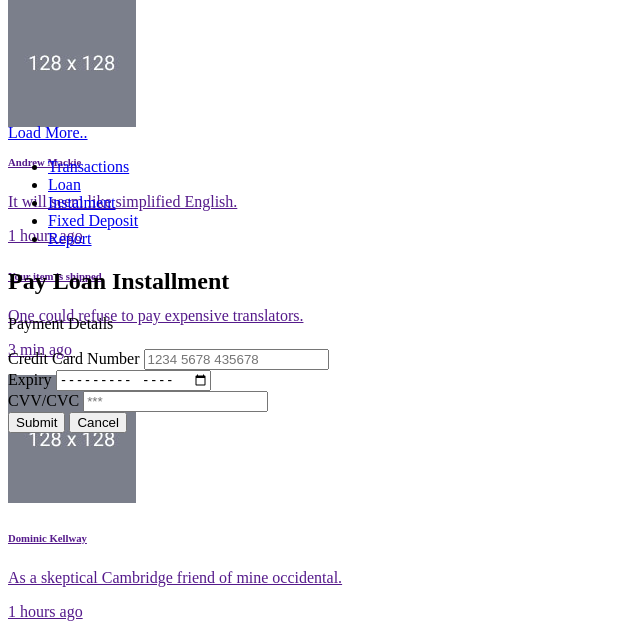
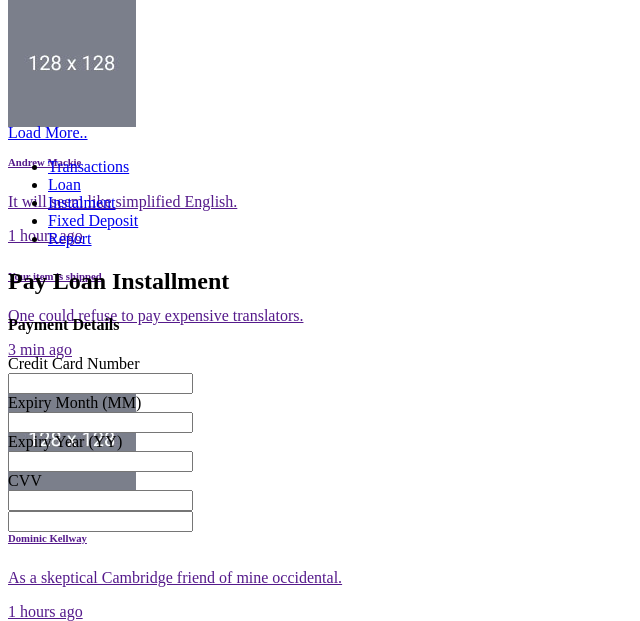
Before and after one commit to NethumL/bank, a Symfony app: template templates/instalment/pay.html.twig in a window 1280 px wide. Shown: the part 362-983 px from the top of the page, without its empty margins (0-640 px from the left). Run offline with Twig, Linux system fonts and the light colour scheme; the template is opened without the code that fills it, so the values that code supplies are empty; form fields are guessed from the names that the template uses; some libraries are stand-ins or nearby versions.

Commit message:
Fix `/instalment/pay` form

```diff
--- a/templates/instalment/pay.html.twig
+++ b/templates/instalment/pay.html.twig
@@ -3,46 +3,42 @@
 {% block title %}Hello InstalmentController!{% endblock %}
 
 {% block body %}
+    <div class="row justify-content-md-center">
         <h2>Pay Loan Installment</h2>
-    <div class="card px-4">
+        <div class="card w-50">
             <div class="card-body">
-
-            <p class="h8 py-3">Payment Details</p>
-            <div class="row gx-3">
-                <div class="col-12">
-                    <div class="d-flex flex-column">
-                        <label class="text mb-1"> Credit Card Number</label>
-                        <input class="form-control mb-3" type="text" placeholder="1234 5678 435678">
+                {{ form_start(form, {'attr': {'class': 'needs-validation'}}) }}
+                    <div class="row mb-3">
+                        <h4>Payment Details</h4>
+                        {{ form_label(form.creditCardNumber, 'Credit Card Number', {'label_attr': {'class': 'col-sm-3 col-form-label'}}) }}
+                        <div class="col-sm-9">
+                            {{ form_errors(form.creditCardNumber) }}
+                            {{ form_widget(form.creditCardNumber) }}
                         </div>
                     </div>
-                <div class="col-6">
-                    <div class="d-flex flex-column">
-                        <label class="text mb-1">Expiry</label>
-                        <input class="form-control mb-3" type="month" placeholder="MM/YYYY">
+                    <div class="row mb-3">
+                        {{ form_label(form.expiryMonth, 'Expiry Month (MM)', {'label_attr': {'class': 'col-sm-3 col-form-label'}}) }}
+                        <div class="col-sm-3">
+                            {{ form_errors(form.expiryMonth) }}
+                            {{ form_widget(form.expiryMonth) }}
+                        </div>
+                        {{ form_label(form.expiryYear, 'Expiry Year (YY)', {'label_attr': {'class': 'col-sm-3 col-form-label'}}) }}
+                        <div class="col-sm-3">
+                            {{ form_errors(form.expiryYear) }}
+                            {{ form_widget(form.expiryYear) }}
                         </div>
                     </div>
-                <div class="col-6">
-                    <div class="d-flex flex-column">
-                        <label class="text mb-1">CVV/CVC</label>
-                        <input class="form-control mb-3 pt-2 " type="password" placeholder="***">
+                    <div class="row mb-3">
+                        {{ form_label(form.cvv, 'CVV', {'label_attr': {'class': 'col-sm-3 col-form-label'}}) }}
+                        <div class="col-sm-3">
+                            {{ form_errors(form.cvv) }}
+                            {{ form_widget(form.cvv) }}
                         </div>
                     </div>
                     <div class="mt-4">
-                    <button
-                            class="btn btn-success btn-block waves-effect waves-light"
-                            type="submit"
-                            name="btn_submit"
-                    >
-                        Submit
-                    </button>
-                    <button
-                            class="btn btn-danger btn-block waves-effect waves-light"
-                            type="submit"
-                            name="btn_submit"
-                    >
-                        Cancel
-                    </button>
+                        {{ form_widget(form.pay, {'attr': {'class': 'btn-success btn-block waves-effect waves-light'}}) }}
                     </div>
+                {{ form_end(form) }}
             </div>
         </div>
     </div>
```
Also changed, not shown: src/Form/InstalmentPaymentType.php (+5 -3 lines). Lines whose indentation alone changed are shown as unchanged.
